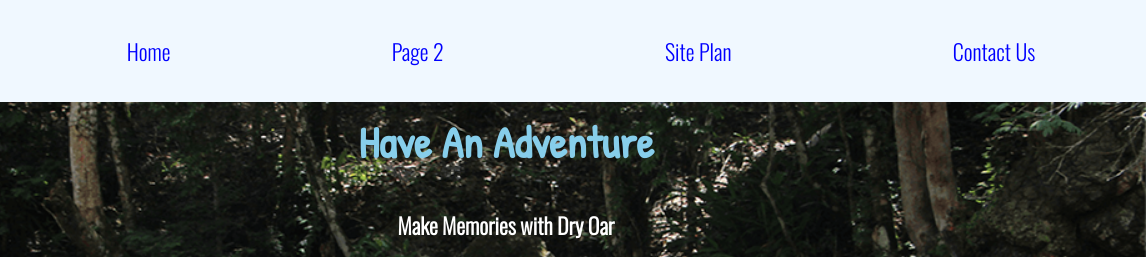
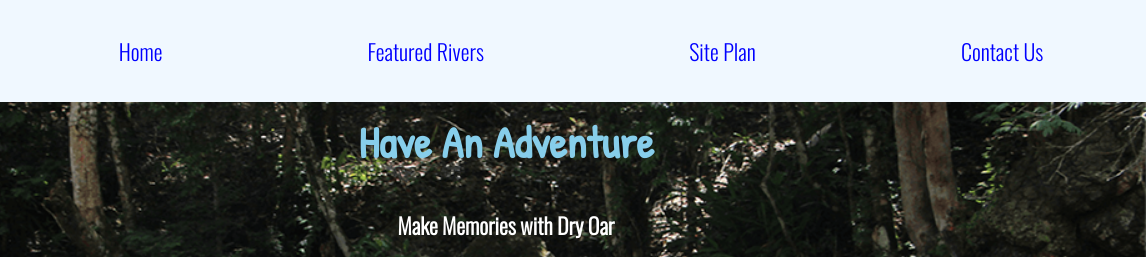
Before and after one commit to bmthornock/wdd130, a plain HTML site: page wwr/index.html in a window 1280 px wide. Shown: the top 257 px of the page, 134-1280 px from the left. Drawn offline with nearby package versions, Linux system fonts and the light colour scheme.

Commit message:
rivers pg2

```diff
--- a/wwr/index.html
+++ b/wwr/index.html
@@ -15,7 +15,7 @@
         </a>
         <nav>
             <a href="index.html">Home</a>
-            <a href="#">Page 2</a>
+            <a href="rivers.html">Featured Rivers</a>
             <a href="site-plan-rafting.html">Site Plan</a>
             <a href="contactus.html">Contact Us</a>
         </nav>
```
Also changed, not shown: wwr/rivers.html (+1 -1 lines).
